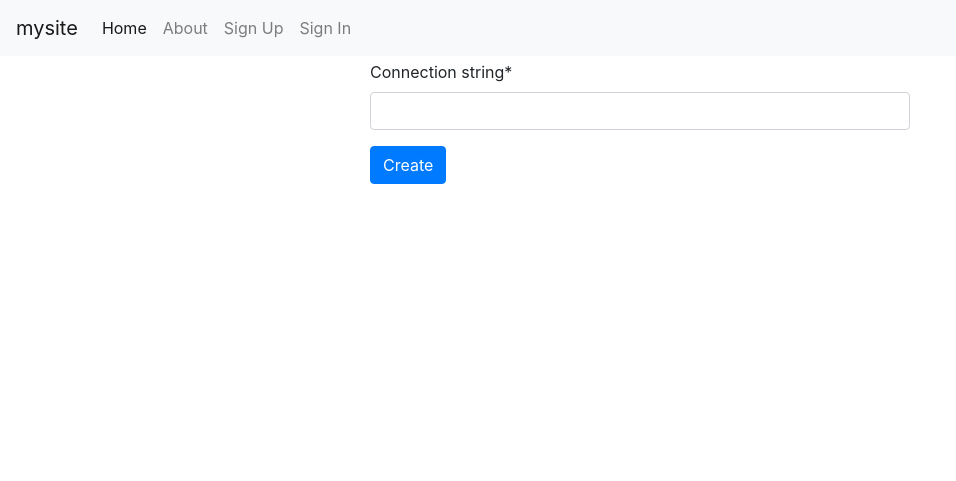
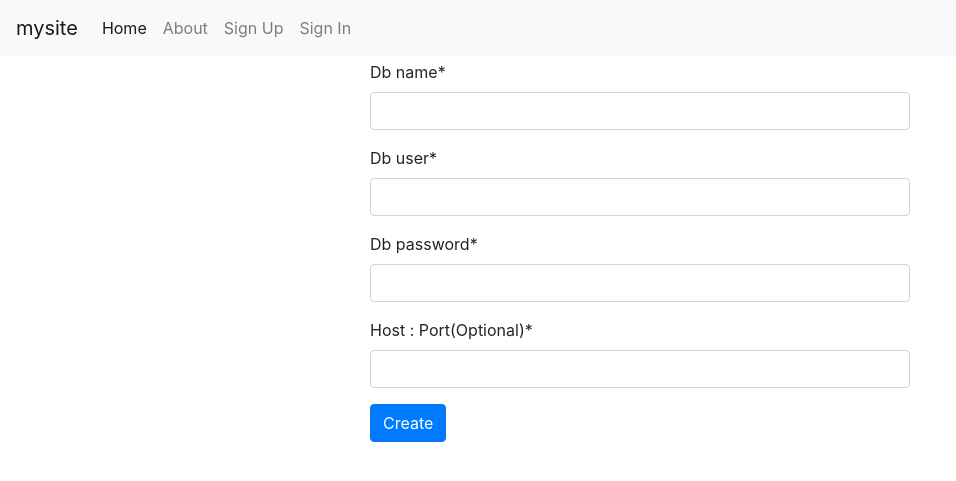
Before and after one commit to dduong711/mongodb_project, a Django app: page /mongodb/create/ in a window 1280 px wide. Shown: the top 481 px of the page, without its empty margins (0-956 px from the left). Run offline with Django 3.2, Linux system fonts and the light colour scheme; some libraries are stand-ins or nearby versions.

Commit message:
user now can add connection by host_name, db_user, db_password, db_name

```diff
--- a/local.yml
+++ b/local.yml
@@ -21,7 +21,6 @@ services:
     environment:
       - DJANGO_READ_DOT_ENV_FILE=True
       - DATABASE_URL=postgres://postgres:debug@localhost:5432/mysite
-      - MONGODB_URL=mongodb+srv://johnprice711:HNHSbimwJqFDx1Xt@cluster.mjs1b.mongodb.net/mysite?retryWrites=true&w=majority
     ports:
       - "8000:8000"
     command: /start
--- a/mysite/mongodb/forms.py
+++ b/mysite/mongodb/forms.py
@@ -4,7 +4,11 @@ from .models import MongoDB
 
 
 class MongoDBCreateConnectionForm(forms.ModelForm):
+    host = forms.CharField(label="Host : Port(Optional)", max_length=4096)
+    #db_name = forms.CharField(label="Database name", max_length=256)
+    #db_user = forms.CharField(label="Database User", max_length=256)
+    #db_password = forms.CharField(label="Database Password", max_length=256)
 
     class Meta:
         model = MongoDB
-        fields = ("connection_string", )
+        fields = ["db_name", "db_user", "db_password"]
--- a/mysite/mongodb/models.py
+++ b/mysite/mongodb/models.py
@@ -1,7 +1,45 @@
 from django.db import models
+from typing import List
 
 class MongoDB(models.Model):
-    connection_string = models.CharField(max_length=1024, unique=True)
+    db_name = models.CharField(max_length=256)
+    db_user = models.CharField(max_length=256)
+    db_password = models.CharField(max_length=256)
+    srv = models.BooleanField(default=True)
 
     def __str__(self):
         return str(self.id)
+
+    @property
+    def connection_string(self):
+        hosts = []
+        print(self.host.all())
+        for h in self.host.all():
+            print(h)
+            hosts.append(f"{h.host_name}:{h.port}")
+        return MongoDB.generate_connection_string(hosts, self.srv, self.db_name, self.db_user, self.db_password)
+
+    @staticmethod
+    def generate_connection_string(host=None, srv=True, db_name=None, db_user=None, db_password=None):
+        if not host:
+            raise Exception("Cannot generate connection string!")
+        if srv:
+            host_name = host[-1].split(":")[0]
+            return f"mongodb+srv://{db_user}:{db_password}@{host_name}/{db_name}"
+        conn_str = f"mongodb://{db_user}:{db_password}@"
+        for h in host:
+            temp = host.split(":")
+            host_name = temp[0]
+            port = temp[1] if len(temp) == 2 else None
+            conn_str += f"{host_name}:{port},"
+        conn_str = conn_str[:len(con_str)-2] + f"/{db_name}"
+        return conn_str
+
+
+class Host(models.Model):
+    host_name = models.CharField(max_length=1024)
+    port = models.IntegerField(null=True, blank=True)
+    db = models.ForeignKey(MongoDB, on_delete=models.CASCADE, related_name="host")
+
+    def __str__(self):
+        return self.host_name
--- a/mysite/mongodb/views.py
+++ b/mysite/mongodb/views.py
@@ -1,13 +1,13 @@
 from django.views.generic.edit import CreateView
 from django.views.generic.list import ListView
-from django.shortcuts import render
+from django.shortcuts import render, redirect
 from django.urls import reverse_lazy
 from django.contrib import messages
 
 from pymongo import MongoClient
 from pymongo.errors import ServerSelectionTimeoutError
 
-from .models import MongoDB
+from .models import MongoDB, Host
 from .forms import MongoDBCreateConnectionForm
 
 
@@ -18,9 +18,17 @@ class MongoDBCreateConnectionView(CreateView):
     success_url = reverse_lazy("mongodb:list_connection")
 
     def post(self, request, *args, **kwargs):
-        connection_string = request.POST.get("connection_string")
-        print(connection_string)
+        host = request.POST.get("host").split(",")
+        data = {
+            "host": host,
+            "srv": len(host)==1,
+            "db_name": request.POST.get("db_name"),
+            "db_user": request.POST.get("db_user"),
+            "db_password": request.POST.get("db_password")
+        }
+        connection_string = MongoDB.generate_connection_string(**data)
         # check connection
+        self.object = None
         try:
             client = MongoClient(connection_string, serverSelectionTimeoutMS=3000)
             _ = client.server_info()
@@ -30,10 +38,33 @@ class MongoDBCreateConnectionView(CreateView):
                 messages.ERROR,
                 "Connection Error: Please enter a valid connection string!"
             )
-            self.object = None
             return self.render_to_response(self.get_context_data())
 
-        return super().post(request, *args, **kwargs)
+        data.pop("srv")
+        print(data)
+        form = self.form_class(data=data)
+        print(form)
+        if form.is_valid():
+            return self.form_valid(form)
+        else:
+            return self.form_invalid(form)
+
+    def form_valid(self, form):
+        hosts = (form["host"].data)[-1].split(",")
+        data = {
+            "db_name": form["db_name"].data,
+            "db_user": form["db_user"].data,
+            "db_password": form["db_password"].data,
+            "srv": len(hosts) == 1
+        }
+        mg = self.model.objects.create(**data)
+
+        for host in hosts:
+            temp = host.split(":")
+            host_name = temp[0]
+            port = temp[1] if len(temp) == 2 else None
+            host = Host.objects.create(host_name=host_name, port=port, db=mg)
+        return redirect(self.success_url)
 
 
 class MongoDBListView(ListView):
```
Also changed, not shown: mysite/templates/mongodb/list.html (+7 -1 lines), mysite/mongodb/migrations/0002_auto_20201121_1144.py (added).
